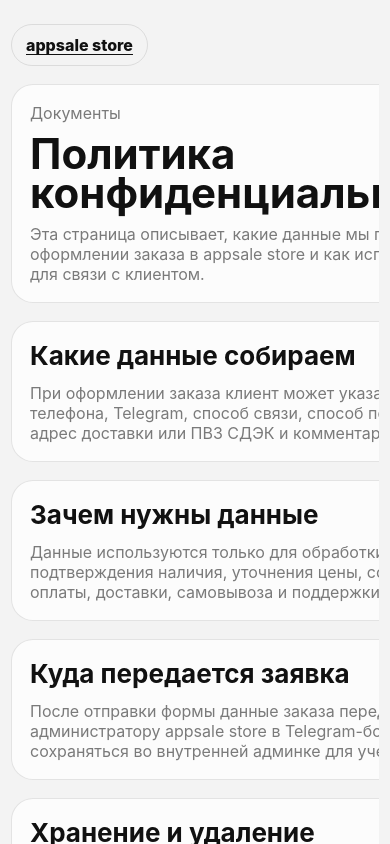
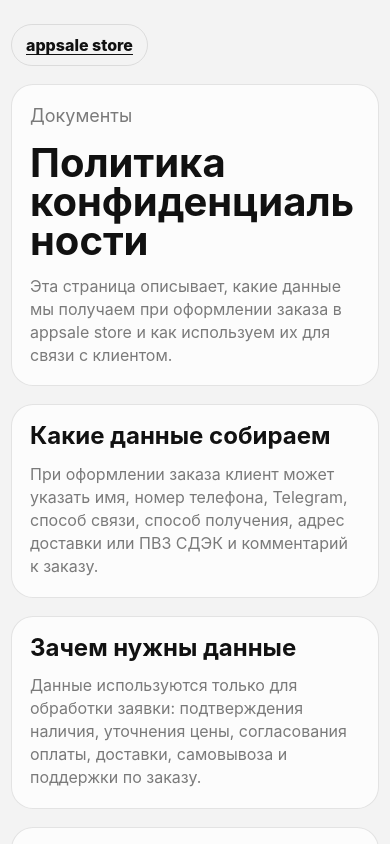
Before and after one commit to it706/appsale-store, a Next.js app: page /privacy in a window 390 px wide. Shown: the top 844 px of the page. Built offline with nearby package versions, Linux system fonts and the light colour scheme.

Commit message:
Improve privacy policy layout

```diff
--- a/app/globals.css
+++ b/app/globals.css
@@ -1659,9 +1659,9 @@ main {
 .policyPage {
   display: grid;
   gap: 18px;
-  width: min(100% - 36px, 920px);
+  width: min(100% - 36px, 1080px);
   margin: 0 auto;
-  padding: 56px 0;
+  padding: 42px 0 64px;
   color: var(--black);
 }
 
@@ -1676,20 +1676,24 @@ main {
 
 .policyPage section {
   display: grid;
-  gap: 12px;
+  gap: 14px;
   border: 1px solid var(--line);
-  border-radius: 28px;
-  padding: 24px;
+  border-radius: 26px;
+  padding: 28px;
   background: rgba(255, 255, 255, 0.72);
-}
-
-.policyPage section:first-of-type {
-  padding: 34px;
+  overflow: hidden;
+}
+
+.policyHero {
+  padding: 36px !important;
 }
 
 .policyPage span,
 .policyPage p {
   color: var(--gray);
+  max-width: 760px;
+  font-size: 18px;
+  line-height: 1.45;
 }
 
 .policyPage h1,
@@ -1699,12 +1703,15 @@ main {
 }
 
 .policyPage h1 {
-  font-size: clamp(42px, 7vw, 86px);
-  line-height: 0.92;
+  max-width: 780px;
+  font-size: clamp(42px, 6vw, 76px);
+  line-height: 0.98;
+  overflow-wrap: anywhere;
 }
 
 .policyPage h2 {
-  font-size: 26px;
+  font-size: 30px;
+  line-height: 1.05;
 }
 
 .policyPage a {
@@ -2625,12 +2632,20 @@ main {
   }
 
   .policyPage section,
-  .policyPage section:first-of-type {
+  .policyHero {
     border-radius: 22px;
-    padding: 18px;
+    padding: 18px !important;
   }
 
   .policyPage h1 {
-    font-size: 42px;
-  }
-}
+    font-size: 40px;
+  }
+
+  .policyPage h2 {
+    font-size: 24px;
+  }
+
+  .policyPage p {
+    font-size: 16px;
+  }
+}
--- a/app/privacy/page.tsx
+++ b/app/privacy/page.tsx
@@ -7,7 +7,7 @@ export default function PrivacyPage() {
         appsale store
       </Link>
 
-      <section>
+      <section className="policyHero">
         <span>Документы</span>
         <h1>Политика конфиденциальности</h1>
         <p>
```
